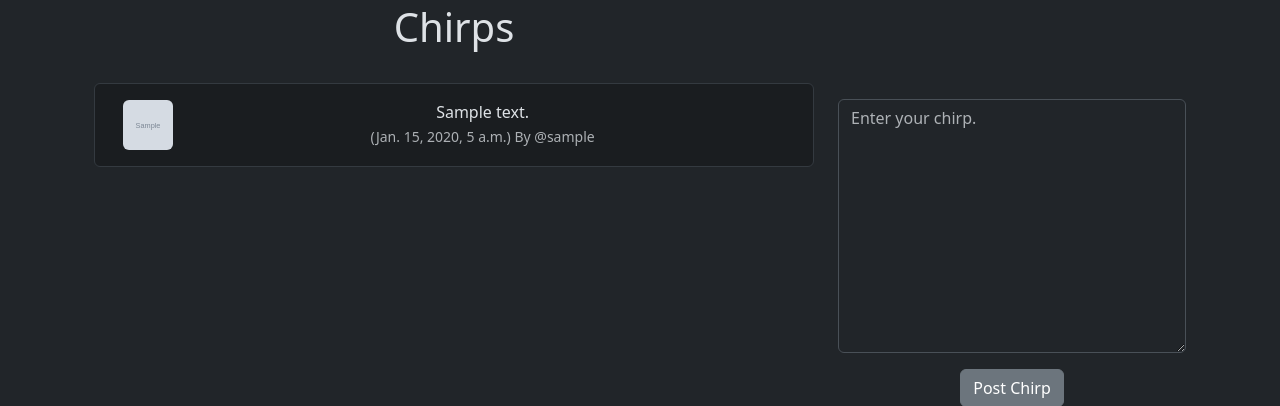
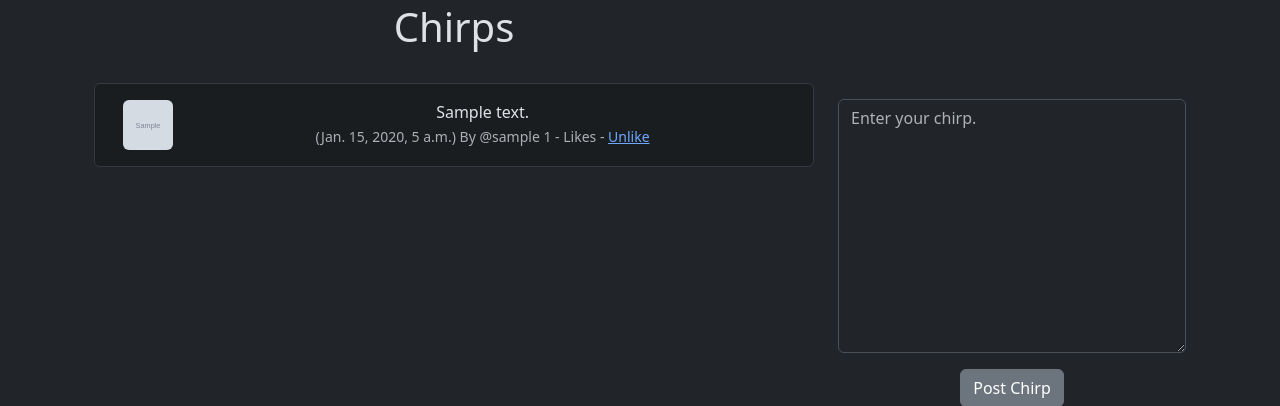
Before and after one commit to adesmarais944/redsky, a Django app: page / in a window 1280 px wide. Shown: the part 101-507 px from the top of the page. Run offline with Django 5.2, Linux system fonts and the light colour scheme; a user stored in the database is signed in; tables that the repository leaves empty hold one stand-in row (values such as "Sample post"); grey boxes marked "Sample" are stand-in pictures.

Commit message:
added chirp-liking to home page

```diff
--- a/social/redsky/forms.py
+++ b/social/redsky/forms.py
@@ -24,7 +24,7 @@ class ChirpForm(forms.ModelForm):
 
     class Meta:
         model = Chirp
-        exclude = ("user",)
+        exclude = ("user","likes")
 
 class SignUpForm(UserCreationForm):
     email = forms.EmailField(label="", widget=forms.TextInput(attrs={'class':'form-control', 'placeholder':'Email Address'}))
--- a/social/redsky/models.py
+++ b/social/redsky/models.py
@@ -9,6 +9,11 @@ class Chirp(models.Model):
     )
     body = models.CharField(max_length=200)
     created_at = models.DateTimeField(auto_now_add=True)
+    likes = models.ManyToManyField(User, related_name="chrip_like", blank=True)
+
+    # Track count of likes
+    def number_of_likes(self):
+        return self.likes.count()
 
     def __str__(self):
         return(
--- a/social/redsky/templates/home.html
+++ b/social/redsky/templates/home.html
@@ -22,6 +22,13 @@
 							<small class="text-muted">
 							({{ chirp.created_at}}) By
 							@{{ chirp.user.username }}
+							{{ chirp.number_of_likes }}
+								{% if user in chirp.likes.all %} - Likes -
+									<a href="{% url 'chirp_like' chirp.id %}">Unlike</a>
+								{% else %}
+									<a href="{% url 'chirp_like' chirp.id %}">Like</a>
+								{% endif %}
+
 							</small>
 						</div>
 						<br/><br/>
--- a/social/redsky/urls.py
+++ b/social/redsky/urls.py
@@ -9,4 +9,5 @@ urlpatterns = [
     path('logout/', views.logout_user, name = 'logout'),
     path('register/', views.register_user, name = 'register'),
     path('update_user/', views.update_user, name = 'update_user'),
+    path('chirp_like/<int:pk>', views.chirp_like, name='chirp_like'),
 ]
--- a/social/redsky/views.py
+++ b/social/redsky/views.py
@@ -1,4 +1,4 @@
-from django.shortcuts import render, redirect
+from django.shortcuts import render, redirect, get_object_or_404
 from django.contrib import messages
 from .models import Profile, Chirp
 from .forms import ChirpForm, SignUpForm, ProfilePicForm
@@ -108,3 +108,15 @@ def update_user(request):
     else:
         messages.success(request, ('You must be logged in to view this page.'))
         return redirect('home')
+
+def chirp_like(request, pk):
+    if request.user.is_authenticated:
+        chirp = get_object_or_404(Chirp, id=pk)
+        if chirp.likes.filter(id=request.user.id):
+            chirp.likes.remove(request.user)
+        else:
+            chirp.likes.add(request.user)
+        return redirect('home')
+    else:
+        messages.success(request, ('You must be logged in to view this page.'))
+        return redirect('home')
```
Also changed, not shown: social/redsky/migrations/0005_chirp_likes.py (added).
